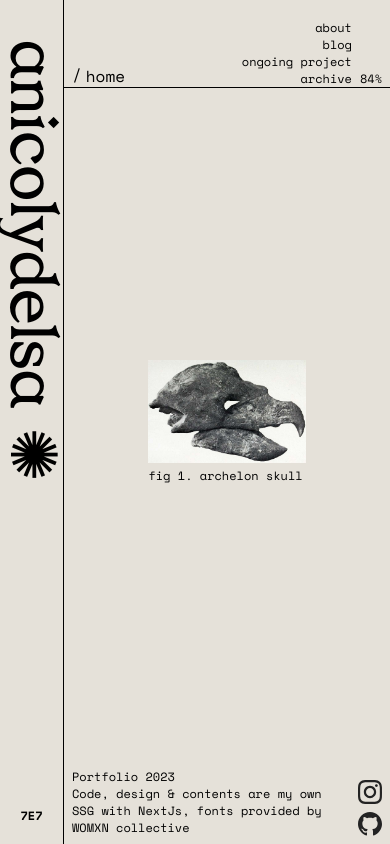
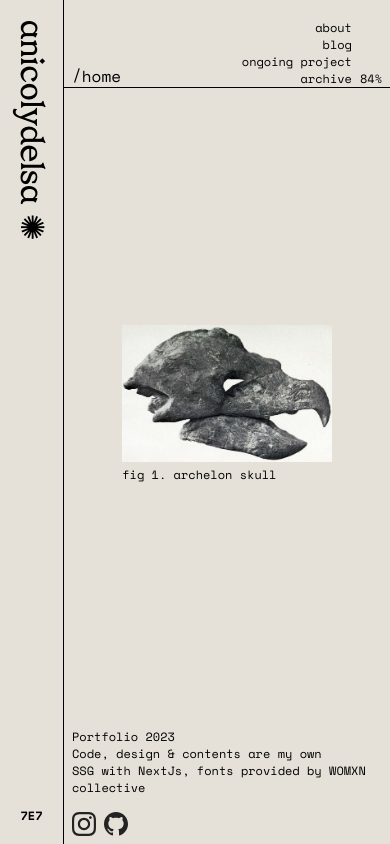
Before and after one commit to sparky-raccoon/portfolio, a Next.js app: page / in a window 390 px wide. Built offline with nearby package versions, Linux system fonts and the light colour scheme.

Commit message:
fix: improve footer responsiveness

```diff
--- a/src/styles/Home.module.css
+++ b/src/styles/Home.module.css
@@ -1,10 +1,12 @@
 .wrapper {
   display: flex;
   height: 100vh;
-  min-height: 700px;
+  min-height: 600px;
 
   --header-height: 88px;
-  --footer-height: var(--header-height);
+  --footer-height: 88px;
+  --footer-height-xs: 124px;
+  --footer-height-xxs: 158px;
   --common-img-width: 328px;
   --common-text-width: 128px;
   --common-text-width-xs: 64px;
@@ -79,7 +81,7 @@
 }
 
 .commonText {
-  width: var(--common-text-width);;
+  width: var(--common-text-width);
   height: 100%;
   border-right: 1px solid black;
   position: relative;
@@ -180,7 +182,13 @@
   }
 }
 
-@media (max-width: 414px) {
+@media (max-width: 1400px) {
+  .homeFigure {
+    width: 80%;
+  }
+}
+
+@media (max-width: 500px) {
   .pageTitle h1 {
     position: absolute;
     top: -9999px;
@@ -190,12 +198,20 @@
     width: var(--common-text-width-xs);
   }
 
+  .commonText *:first-child {
+    font-size: 32px;
+  }
+
   .commonText *:last-child {
     font-size: 12px;
   }
 
   .header, .pageSection {
     width: calc(100% - var(--common-text-width-xs));
+  }
+
+  .pageTitle span {
+    margin-right: 0;
   }
 
   .pageSection {
@@ -212,3 +228,38 @@
     margin-bottom: 8px;
   }
 }
+
+@media (max-width: 420px) {
+  .main {
+    height: calc(100% - var(--header-height) - var(--footer-height-xs));
+  }
+
+  .footer {
+    display: flex;
+    flex-direction: column;
+    height: var(--footer-height-xs);
+    align-items: flex-start;
+  }
+
+  .externalLinks {
+    display: flex;
+    flex-direction: row;
+    align-items: center;
+    margin-top: 16px;
+  }
+
+  .externalLinks *:first-child {
+    margin-right: 8px;
+    margin-bottom: 0;
+  }
+}
+
+@media (max-width: 280px) {
+  .main {
+    height: calc(100% - var(--header-height) - var(--footer-height-xxs));
+  }
+
+  .footer {
+    height: var(--footer-height-xxs);
+  }
+}
```
